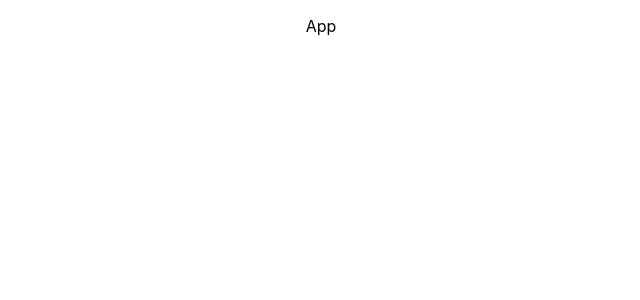
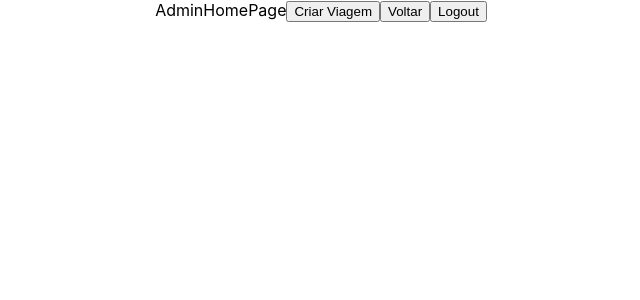
Before and after one commit to future4code/shaw-Renan-Alencar, a React (Create React App) app in the folder modulo3/projeto-labex/labex/: page /admin/trips/list in a window 1280 px wide. Shown: the top 300 px of the page, without its empty margins (319-959 px from the left). Built offline with nearby package versions, Linux system fonts and the light colour scheme.

Commit message:
inserido routes no projeto

```diff
--- a/modulo3/projeto-labex/labex/package.json
+++ b/modulo3/projeto-labex/labex/package.json
@@ -6,9 +6,12 @@
     "@testing-library/jest-dom": "^5.16.4",
     "@testing-library/react": "^13.1.1",
     "@testing-library/user-event": "^13.5.0",
+    "axios": "^0.27.1",
     "react": "^18.0.0",
     "react-dom": "^18.0.0",
+    "react-router-dom": "^6.3.0",
     "react-scripts": "5.0.1",
+    "styled-components": "^5.3.5",
     "web-vitals": "^2.1.4"
   },
   "scripts": {
--- a/modulo3/projeto-labex/labex/src/App.js
+++ b/modulo3/projeto-labex/labex/src/App.js
@@ -1,10 +1,11 @@
-
+import React from 'react';
 import './App.css';
+import { Router } from './routes/Router';
 
 function App() {
   return (
     <div className="App">
-      <p>App</p>
+      <Router />
     </div>
   );
 }
--- a/modulo3/projeto-labex/labex/src/pages/AdminHomePage/AdminHomePage.js
+++ b/modulo3/projeto-labex/labex/src/pages/AdminHomePage/AdminHomePage.js
@@ -1,9 +1,24 @@
-import React from 'react'
+import React from "react";
+import { useNavigate } from "react-router-dom";
 
 const AdminHomePage = () => {
+  const navigate = useNavigate();
+
+  const goToCreatTrip = () => {
+    navigate("/admin/trips/create");
+  };
+
+  const toBack = () => {
+    navigate(-1);
+  };
   return (
-    <div>AdminHomePage</div>
-  )
-}
+    <div>
+      AdminHomePage
+      <button onClick={goToCreatTrip}>Criar Viagem</button>
+      <button onClick={toBack}>Voltar</button>
+      <button>Logout</button>
+    </div>
+  );
+};
 
-export default AdminHomePage
+export default AdminHomePage;
--- a/modulo3/projeto-labex/labex/src/pages/ApplicationFormPage/ApplicationFormPage.js
+++ b/modulo3/projeto-labex/labex/src/pages/ApplicationFormPage/ApplicationFormPage.js
@@ -1,8 +1,17 @@
 import React from 'react'
+import { useNavigate } from 'react-router-dom'
 
 const ApplicationFormPage = () => {
+
+  const navigate = useNavigate();
+
+  const goBack = () => {
+    navigate(-1)
+  }
   return (
-    <div>ApplicationFormPage</div>
+    <div>ApplicationFormPage
+      <button onClick={goBack}>Voltar</button>
+    </div>
   )
 }
 
--- a/modulo3/projeto-labex/labex/src/pages/CreateTripPage/CreateTripPage.js
+++ b/modulo3/projeto-labex/labex/src/pages/CreateTripPage/CreateTripPage.js
@@ -1,9 +1,19 @@
-import React from 'react'
+import React from "react";
+import { useNavigate } from "react-router-dom";
 
 const CreateTripPage = () => {
+  const navigate = useNavigate();
+
+  const toBack = () => {
+    navigate(-1);
+  };
   return (
-    <div>CreateTripPage</div>
-  )
-}
+    <div>
+      CreateTripPage
+      <button onClick={toBack}>Voltar</button>
+      <button>Criar</button>
+    </div>
+  );
+};
 
-export default CreateTripPage
+export default CreateTripPage;
--- a/modulo3/projeto-labex/labex/src/pages/HomePage/HomePage.js
+++ b/modulo3/projeto-labex/labex/src/pages/HomePage/HomePage.js
@@ -1,8 +1,23 @@
 import React from 'react'
+import { useNavigate } from 'react-router-dom';
 
 const HomePage = () => {
+  const navigate = useNavigate();
+
+  const goToListTrip = () => {
+    navigate('/trips/list')
+  }
+
+  const goToLoignPage = () => {
+    navigate('/login')
+  }
+
   return (
-    <div>HomePage</div>
+    <div>
+      HomePage
+      <button onClick={goToListTrip}>Lista Trip</button>
+      <button onClick={goToLoignPage}>Logar</button>
+    </div>
   )
 }
 
--- a/modulo3/projeto-labex/labex/src/pages/ListTripsPage/ListTripsPage.js
+++ b/modulo3/projeto-labex/labex/src/pages/ListTripsPage/ListTripsPage.js
@@ -1,8 +1,21 @@
 import React from 'react'
+import { useNavigate } from 'react-router-dom'
 
 const ListTripsPage = () => {
+  const navigate = useNavigate();
+
+  const goToApplicationForm = () => {
+    navigate('/trips/application')
+  }
+  const goBack = () => {
+    navigate(-1)
+  }
   return (
-    <div>ListTripsPage</div>
+    <div>ListTripsPage
+      <button onClick={goToApplicationForm}>Inscrever-se</button>
+      <button onClick={goBack}>Voltar</button>
+    </div>
+
   )
 }
 
--- a/modulo3/projeto-labex/labex/src/pages/LoginPage/LoginPage.js
+++ b/modulo3/projeto-labex/labex/src/pages/LoginPage/LoginPage.js
@@ -1,9 +1,35 @@
-import React from 'react'
+import React from "react";
+import { useNavigate } from "react-router-dom";
+
+
+/*
+{
+    "success": true,
+    "token": "eyJhbGciOiJIUzI1NiIsInR5cCI6IkpXVCJ9.eyJpZCI6InBXYW51VVBUTjhDOEY0RlBnbU1YIiwiZW1haWwiOiJhc3Ryb2RldkBnbWFpbC5jb20uYnIiLCJpYXQiOjE2NTEwMDU3ODF9.5pNjKYX7jiYWIcAKeOiBKVULDDK-VzjxfxKEAY0u-Os",
+    "user": {
+        "id": "pWanuUPTN8C8F4FPgmMX",
+        "email": "astrodev@gmail.com.br"
+    }
+}
+*/
 
 const LoginPage = () => {
+  const navigate = useNavigate();
+
+  const goToAdminHome = () => {
+    navigate("/admin/trips/list");
+  };
+
+  const toBack = () => {
+    navigate(-1);
+  };
   return (
-    <div>LoginPage</div>
-  )
-}
+    <div>
+      LoginPage
+      <button onClick={goToAdminHome}>Logar</button>
+      <button onClick={toBack}>Voltar</button>
+    </div>
+  );
+};
 
-export default LoginPage
+export default LoginPage;
--- /dev/null
+++ b/modulo3/projeto-labex/labex/src/routes/Router.js
@@ -0,0 +1,24 @@
+import { BrowserRouter, Route, Routes } from "react-router-dom";
+import HomePage from "../pages/HomePage/HomePage";
+import ListTripsPage from "../pages/ListTripsPage/ListTripsPage";
+import ApplicationFormPage from "../pages/ApplicationFormPage/ApplicationFormPage";
+import LoginPage from "../pages/LoginPage/LoginPage";
+import AdminHomePage from "../pages/AdminHomePage/AdminHomePage";
+import CreateTripPage from "../pages/CreateTripPage/CreateTripPage";
+import TripDetailsPage from "../pages/TripDetailsPage/TripDetailsPage";
+
+export const Router = () => {
+  return (
+    <BrowserRouter>
+      <Routes>
+        <Route index element={<HomePage />} />
+        <Route path="trips/list" element={<ListTripsPage />} />
+        <Route path="trips/application" element={<ApplicationFormPage />} />
+        <Route path="login" element={<LoginPage />} />
+        <Route path="admin/trips/list" element={<AdminHomePage />} />
+        <Route path="admin/trips/create" element={<CreateTripPage />} />
+        <Route path="admin/trips/:id" element={<TripDetailsPage />} />
+      </Routes>
+    </BrowserRouter>
+  );
+};
```
Also changed, not shown: 1 other file (tests, documents, lock files or other folders).
